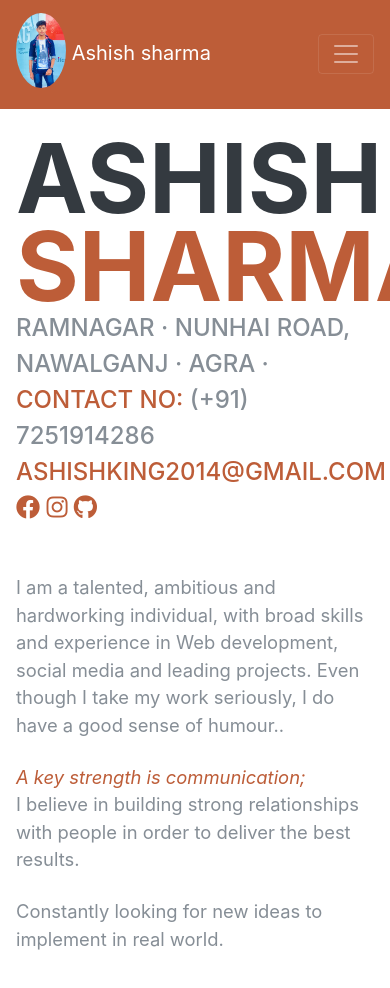
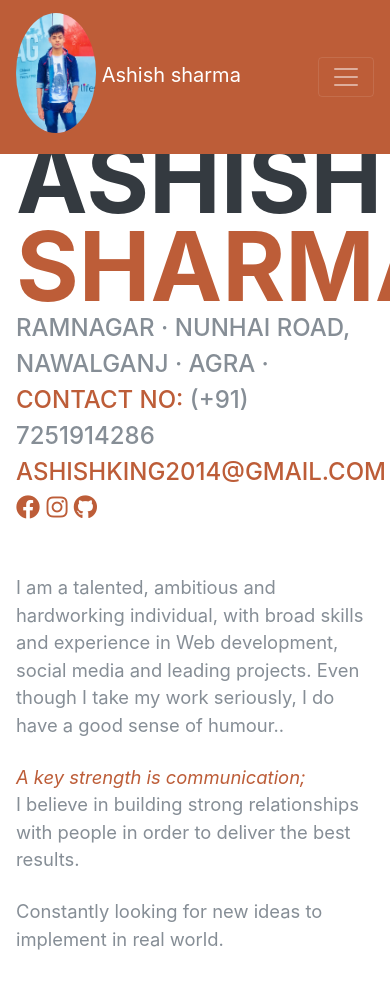
Before and after one commit to sharmaAshish-dev/MyResume, a plain HTML site: page index.html in a window 390 px wide. Shown: the top 988 px of the page. Drawn offline with nearby package versions, Linux system fonts and the light colour scheme; files that its build step writes are made by us from their sources; a web font is replaced by a local one.

Commit message:
Update index.html

```diff
--- a/index.html
+++ b/index.html
@@ -30,7 +30,7 @@
 
   <nav class="navbar navbar-expand-lg navbar-dark bg-primary fixed-top" id="sideNav">
     <a class="navbar-brand js-scroll-trigger" href="#page-top">
-      <span class="d-block d-lg-none"><img class="img-fluid img-profile rounded-circle mx-auto mb-2" src="img/profile.jpg" width=50px> Ashish sharma</span>
+      <span class="d-block d-lg-none"><img class="img-fluid img-profile rounded-circle mx-auto mb-2" src="img/profile.jpg" width=80px> Ashish sharma</span>
       <span class="d-none d-lg-block">
         <img class="img-fluid img-profile rounded-circle mx-auto mb-2" src="img/profile.jpg" alt="">
       </span>
```
